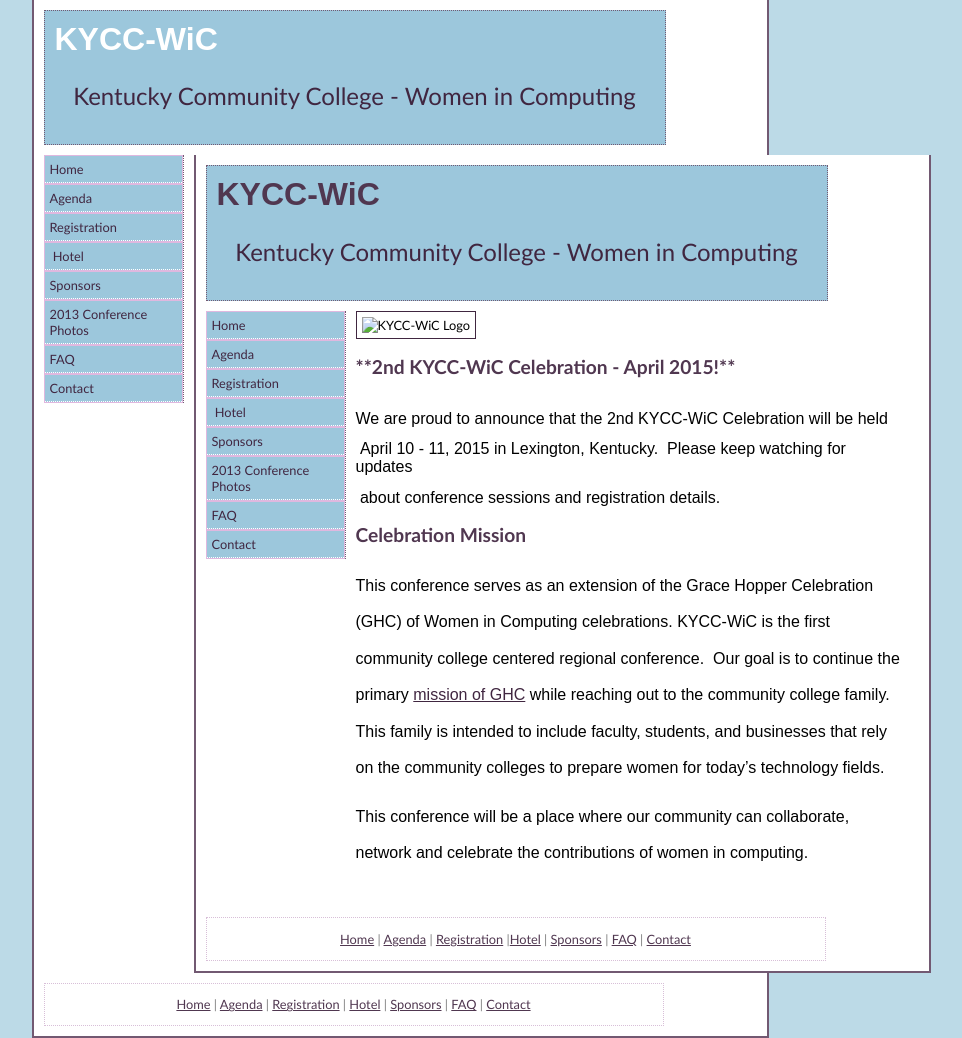
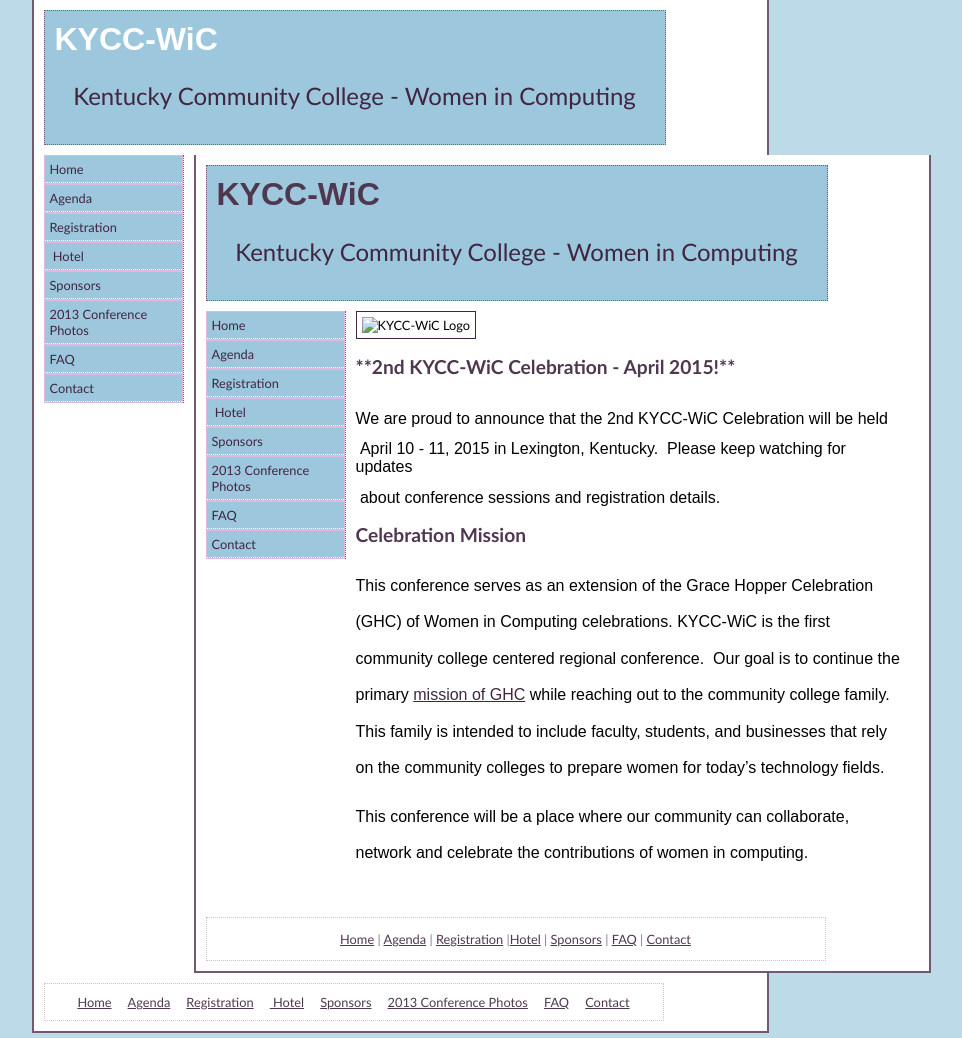
Before and after one commit to LexLadiesCode/KYCC-WIC, a Jekyll site: the page built from index.html, in a window 1280 px wide. Shown: the whole page, without its empty margins (240-1202 px from the left). Built offline with Jekyll 4.4.1, drawn with Linux system fonts in a browser that asks for light colours.

Commit message:
Use the same links in sidebar as footer

```diff
--- a/_config.yml
+++ b/_config.yml
@@ -8,3 +8,6 @@ url: "http://yourdomain.com"
 # Build settings
 markdown: kramdown
 permalink: pretty
+sass:
+    style: compressed # nested|expanded|compact|compressed
+    sass_dir: lib
--- a/_includes/footer.html
+++ b/_includes/footer.html
@@ -1,13 +1,5 @@
   </div><!--/#content-->
   <div id="footer">
-    <p>
-      <a href="http://kycc-wic.com/default.html">Home</a> |
-      <a href="http://kycc-wic.com/agenda/default.html">Agenda</a> |
-      <a href="./News_files/News.html">Registration</a> |
-      <a href="http://kycc-wic.com/boone/default.html">Hotel</a> |
-      <a href="http://kycc-wic.com/sponsors/default.html">Sponsors</a> |
-      <a href="http://kycc-wic.com/faq/default.html">FAQ</a> |
-      <a href="http://kycc-wic.com/contact/default.html">Contact</a>
-    </p>
+    {% include navigation.html %}
   </div>
 </div><!--/#container-->
--- a/_includes/header.html
+++ b/_includes/header.html
@@ -4,15 +4,6 @@
     <h3 class="auto-style1">Kentucky Community College - Women in Computing</h3>
   </div>
   <div id="navigation">
-    <ul>
-      <li><a href="http://kycc-wic.com/default.html">Home</a></li>
-      <li><a href="http://kycc-wic.com/agenda/default.html">Agenda</a></li>
-      <li><a href="./News_files/News.html" target="_blank">Registration</a></li>
-      <li><a href="http://kycc-wic.com/boone/default.html">&nbsp;Hotel</a></li>
-      <li><a href="http://kycc-wic.com/sponsors/default.html">Sponsors</a></li>
-      <li><a href="http://kycc-wic.com/photos_from_conference/default.html">2013 Conference Photos</a></li>
-      <li><a href="http://kycc-wic.com/faq/default.html">FAQ</a></li>
-      <li><a href="http://kycc-wic.com/contact/default.html">Contact</a></li>
-    </ul>
+    {% include navigation.html %}
   </div>
   <div id="content">
--- /dev/null
+++ b/_includes/navigation.html
@@ -0,0 +1,10 @@
+<ul>
+  <li><a href="http://kycc-wic.com/default.html">Home</a></li>
+  <li><a href="http://kycc-wic.com/agenda/default.html">Agenda</a></li>
+  <li><a href="./News_files/News.html" target="_blank">Registration</a></li>
+  <li><a href="http://kycc-wic.com/boone/default.html">&nbsp;Hotel</a></li>
+  <li><a href="http://kycc-wic.com/sponsors/default.html">Sponsors</a></li>
+  <li><a href="http://kycc-wic.com/photos_from_conference/default.html">2013 Conference Photos</a></li>
+  <li><a href="http://kycc-wic.com/faq/default.html">FAQ</a></li>
+  <li><a href="http://kycc-wic.com/contact/default.html">Contact</a></li>
+</ul>
--- a/css/layout.css
+++ b/css/layout.scss
@@ -1,3 +1,5 @@
+---
+---
 body {
 	margin: 0;
 	padding: 0;
@@ -27,4 +29,15 @@ body {
 	margin: 0;
 	padding: 0;
 	border: 0;
+	ul {
+		list-style: none;
+		margin: 10px 0;
+		padding: 0;
+		li {
+			display: inline-block;
+			& + li {
+				margin-left: 1em;
+			}
+		}
+	}
 }
```
